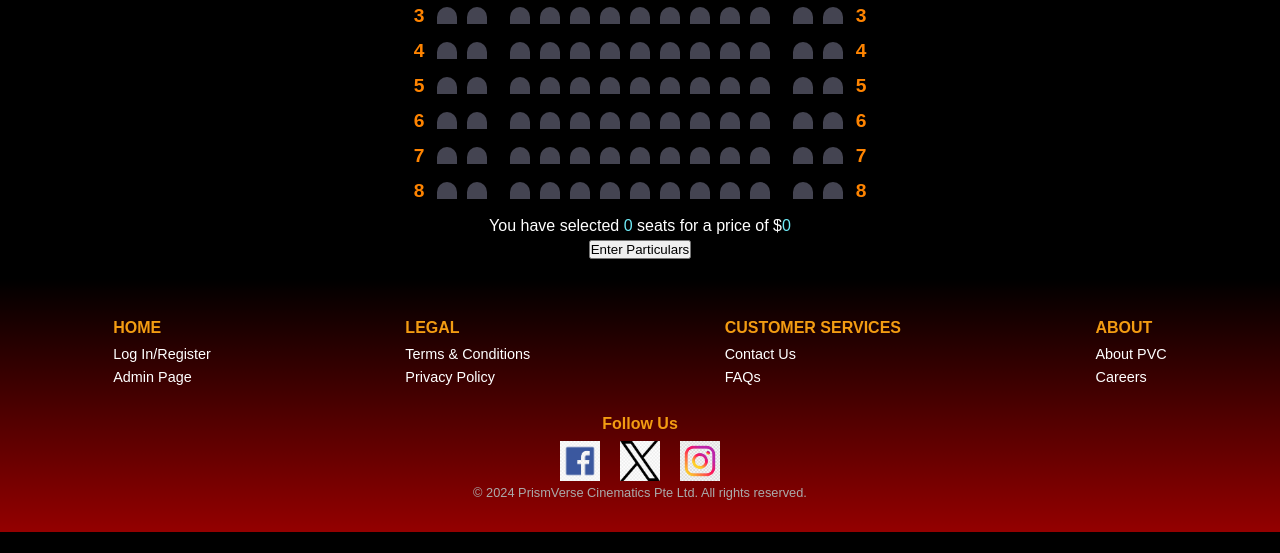
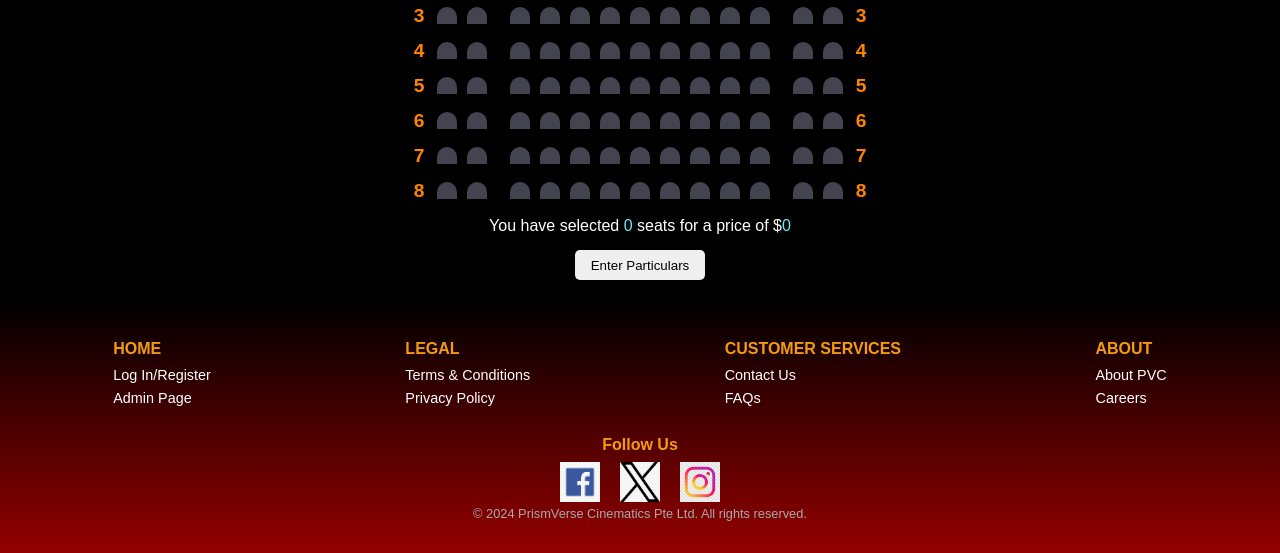
Before and after one commit to Prahadeesh1/CSAD_project, a PHP site: page /seat_selection.php in a window 1280 px wide. Shown: the part 341-894 px from the top of the page. Before the commit the page ends 873 px from the top, so only its background shows below. Run offline with PHP 8.4, Linux system fonts and the light colour scheme.

Commit message:
Updated Seat Selection PHP v4.)

```diff
--- a/User_side/CSS/seat_selection.css
+++ b/User_side/CSS/seat_selection.css
@@ -300,8 +300,8 @@ p.text span {
   margin: 0 3px;
 }
 
-#button-payment {
-  width: 120px;
+#button-particulars {
+  width: 130px;
   height: 30px;
   border-radius: 5px;
   border: none;
```
